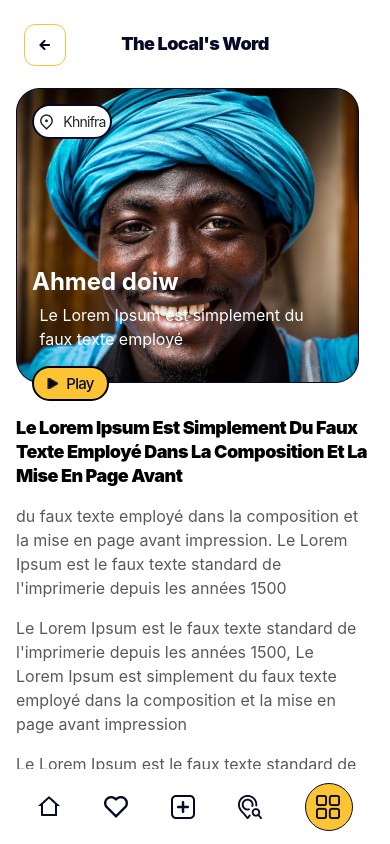
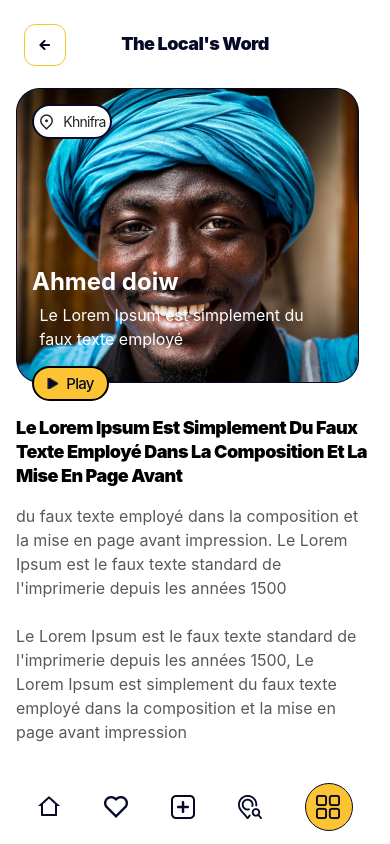
Before and after one commit to glooms00/ctdproject, a React Native app: screen / in a window 390 px wide. Built offline with nearby package versions, Linux system fonts and the light colour scheme.

Commit message:
new project

```diff
--- a/ParagraphComponent.js
+++ b/ParagraphComponent.js
@@ -5,14 +5,12 @@ import { View, Text } from 'react-native';
 import styles from './styles';
 
 const ParagraphComponent = ({ paragraphTextData }) => {
-  const { newText, paragraphText1, paragraphText2, paragraphText3 } = paragraphTextData;
+  const { newText, paragraphs } = paragraphTextData;
 
   return (
     <View>
       <Text style={styles.newText}>{newText}</Text>
-      <Text style={styles.p}>{paragraphText1}</Text>
-      <Text style={styles.p}>{paragraphText2}</Text>
-      <Text style={styles.p}>{paragraphText3}</Text>
+      <Text style={styles.p}>{paragraphs.join('\n\n')}</Text>
     </View>
   );
 };
--- a/data.js
+++ b/data.js
@@ -6,7 +6,9 @@ export const imageTextData = {
 
   export const paragraphTextData = {
     newText: "Le Lorem Ipsum est simplement du faux texte employé dans la composition et la mise en page avant",
-    paragraphText1: "du faux texte employé dans la composition et la mise en page avant impression. Le Lorem Ipsum est le faux texte standard de l'imprimerie depuis les années 1500",
-    paragraphText2: "Le Lorem Ipsum est le faux texte standard de l'imprimerie depuis les années 1500, Le Lorem Ipsum est simplement du faux texte employé dans la composition et la mise en page avant impression",
-    paragraphText3: "Le Lorem Ipsum est le faux texte standard de l'imprimerie depuis les années 1500, Le Lorem Ipsum est simplement du faux texte employé dans la composition et la mise en page avant impression",
-  };
+    paragraphs: [
+        "du faux texte employé dans la composition et la mise en page avant impression. Le Lorem Ipsum est le faux texte standard de l'imprimerie depuis les années 1500",
+        "Le Lorem Ipsum est le faux texte standard de l'imprimerie depuis les années 1500, Le Lorem Ipsum est simplement du faux texte employé dans la composition et la mise en page avant impression",
+        "Le Lorem Ipsum est le faux texte standard de l'imprimerie depuis les années 1500, Le Lorem Ipsum est simplement du faux texte employé dans la composition et la mise en page avant impression"
+      ],
+ };
```
